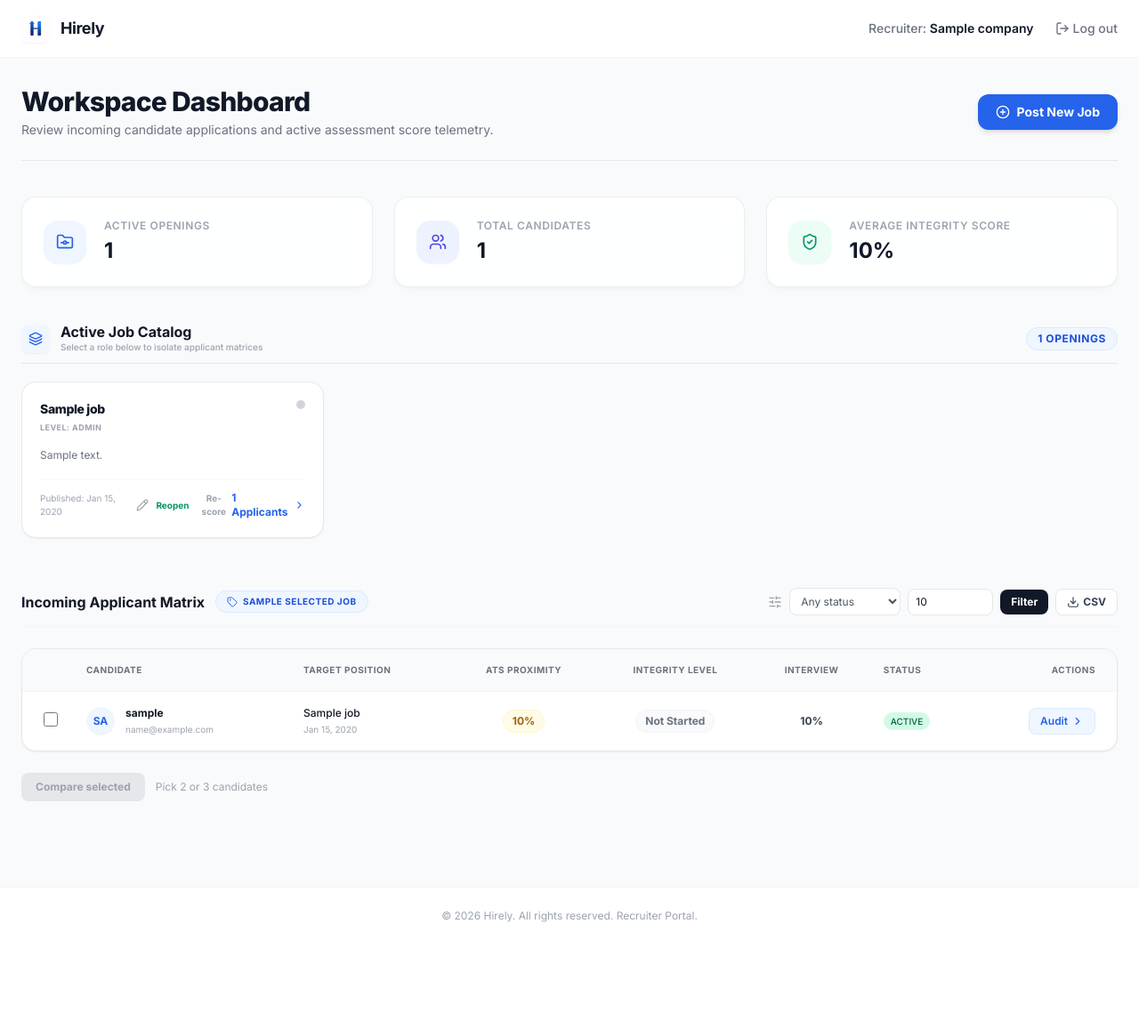
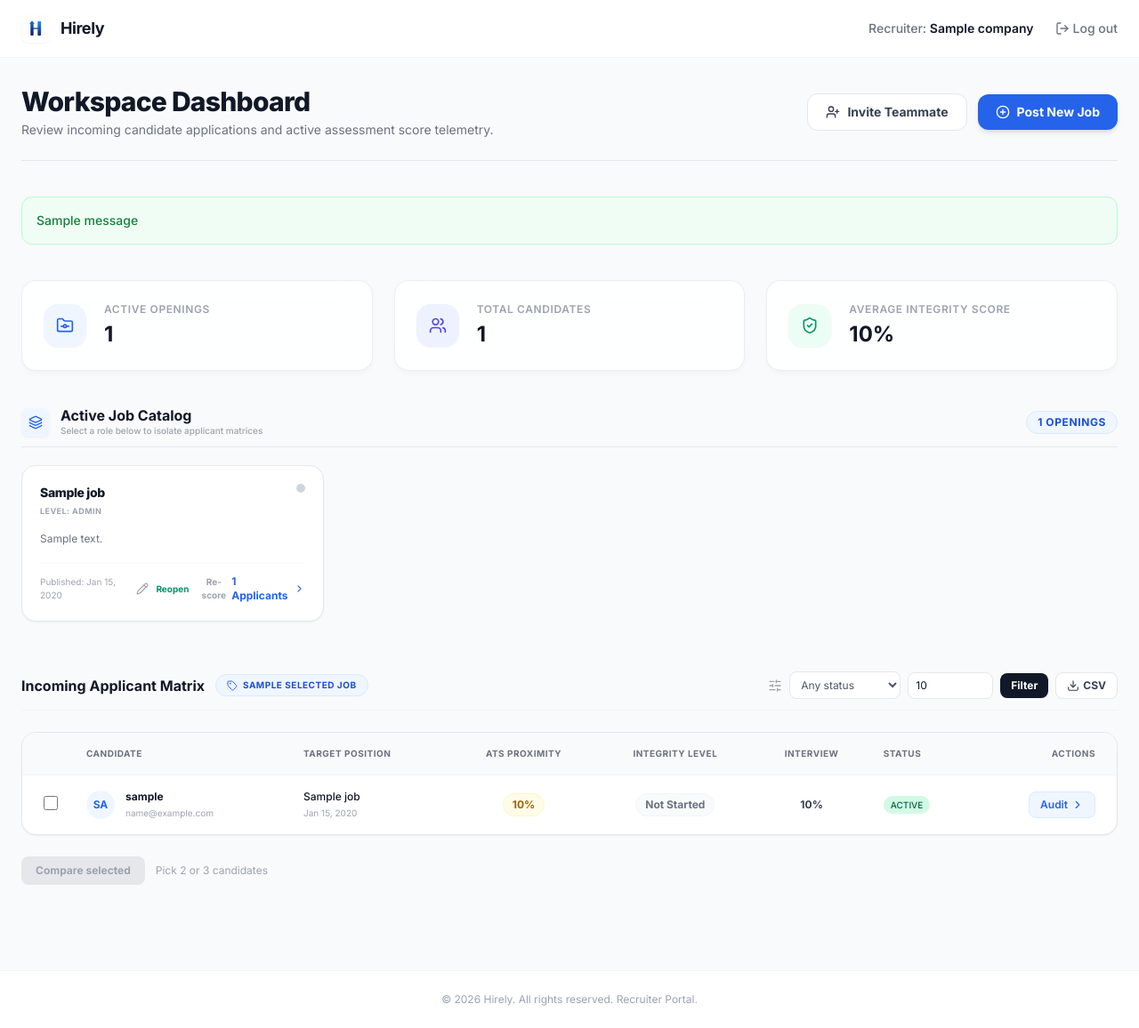
Before and after one commit to hr5ht/Hirely, a Django app: template backend/templates/recruiter_dashboard.html in a window 1280 px wide. Shown: the whole page at 89% size. Before the commit the page ends 1037 px from the top, so only its background shows below. Run offline with Django 5.2, Linux system fonts and the light colour scheme; tables that the repository leaves empty hold one stand-in row (values such as "Sample post"); the template is opened without the code that fills it: values that come from a table or form of the project are taken from there, most other values are stand-ins (such as "Sample title", 1, 10 or a date in 2020); one stand-in notice (Sample message) is shown; data that the repository does not hold is empty; some libraries are stand-ins or nearby versions.

Commit message:
feat(company): invite teammates with a one-time link

```diff
--- a/backend/ai_engine/models.py
+++ b/backend/ai_engine/models.py
@@ -1,5 +1,9 @@
+import secrets
+from datetime import timedelta
+
 from django.db import models
 from django.contrib.auth.models import User
+from django.utils import timezone
 
 class Company(models.Model):
     name = models.CharField(max_length=255)
@@ -8,6 +12,28 @@ class Company(models.Model):
 
     def __str__(self):
         return self.name
+
+def _invite_token():
+    return secrets.token_urlsafe(24)
+
+
+def _invite_expiry():
+    return timezone.now() + timedelta(days=7)
+
+
+class CompanyInvite(models.Model):
+    """A one-time link that lets a new recruiter register into an existing company."""
+    company = models.ForeignKey(Company, on_delete=models.CASCADE, related_name='invites')
+    token = models.CharField(max_length=64, unique=True, default=_invite_token)
+    created_by = models.ForeignKey(User, on_delete=models.SET_NULL, null=True, related_name='+')
+    created_at = models.DateTimeField(auto_now_add=True)
+    expires_at = models.DateTimeField(default=_invite_expiry)
+    used_by = models.ForeignKey(User, on_delete=models.SET_NULL, null=True, blank=True, related_name='+')
+
+    @property
+    def is_usable(self):
+        return self.used_by_id is None and self.expires_at > timezone.now()
+
 
 class UserProfile(models.Model):
     ROLE_CHOICES = (
--- a/backend/ai_engine/urls.py
+++ b/backend/ai_engine/urls.py
@@ -16,4 +16,5 @@ urlpatterns = [
     path('application-notes/<int:application_id>/', views.save_notes, name='save_notes'),
     path('export-applicants/', views.export_applicants, name='export_applicants'),
     path('compare/', views.compare_candidates, name='compare_candidates'),
+    path('invites/', views.create_invite, name='create_invite'),
 ]
--- a/backend/templates/recruiter_dashboard.html
+++ b/backend/templates/recruiter_dashboard.html
@@ -63,10 +63,22 @@
                 <h1 class="text-3xl font-extrabold tracking-tight text-gray-900">Workspace Dashboard</h1>
                 <p class="text-gray-500 text-sm">Review incoming candidate applications and active assessment score telemetry.</p>
             </div>
-            <button onclick="openModal()" class="px-5 py-2.5 bg-blue-600 hover:bg-blue-700 text-white rounded-xl text-sm font-bold transition-all shadow-md flex items-center gap-2">
-                <i data-lucide="plus-circle" class="w-4 h-4"></i> Post New Job
-            </button>
+            <div class="flex items-center gap-3">
+                <form method="post" action="/ai/invites/">
+                    {% csrf_token %}
+                    <button type="submit" class="px-5 py-2.5 bg-white border border-gray-200 hover:bg-gray-50 text-gray-700 rounded-xl text-sm font-bold transition-all flex items-center gap-2">
+                        <i data-lucide="user-plus" class="w-4 h-4"></i> Invite Teammate
+                    </button>
+                </form>
+                <button onclick="openModal()" class="px-5 py-2.5 bg-blue-600 hover:bg-blue-700 text-white rounded-xl text-sm font-bold transition-all shadow-md flex items-center gap-2">
+                    <i data-lucide="plus-circle" class="w-4 h-4"></i> Post New Job
+                </button>
+            </div>
         </header>
+
+        {% for message in messages %}
+        <div class="p-4 rounded-xl text-sm font-medium break-all {% if message.tags == 'success' %}bg-green-50 text-green-700 border border-green-200{% else %}bg-red-50 text-red-700 border border-red-200{% endif %}">{{ message }}</div>
+        {% endfor %}
 
         <!-- Stats Grid -->
         <div class="grid grid-cols-1 md:grid-cols-3 gap-6">
```
Also changed, not shown: backend/ai_engine/views.py (+11 -1 lines), backend/ai_engine/migrations/0019_companyinvite.py (added).
